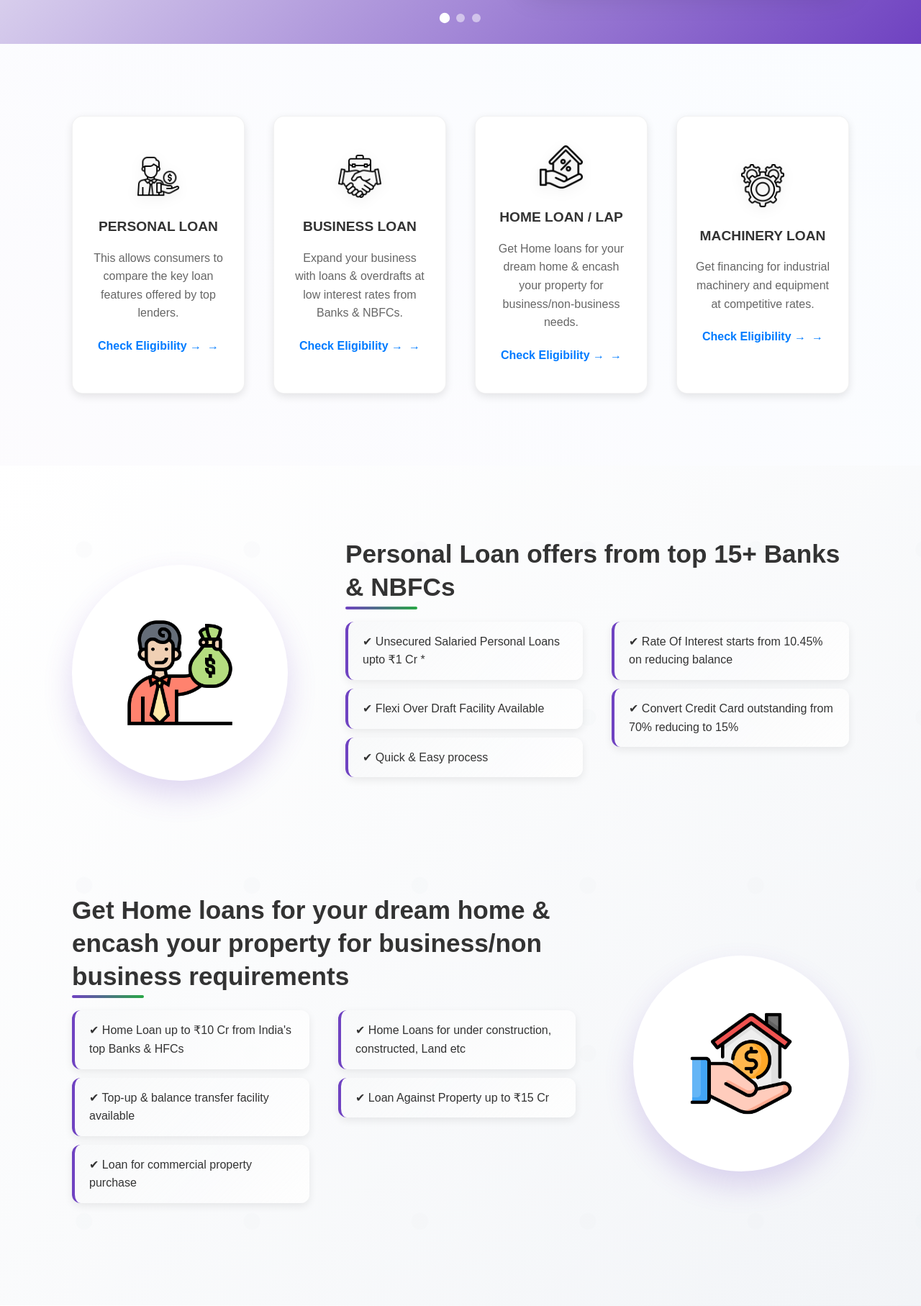
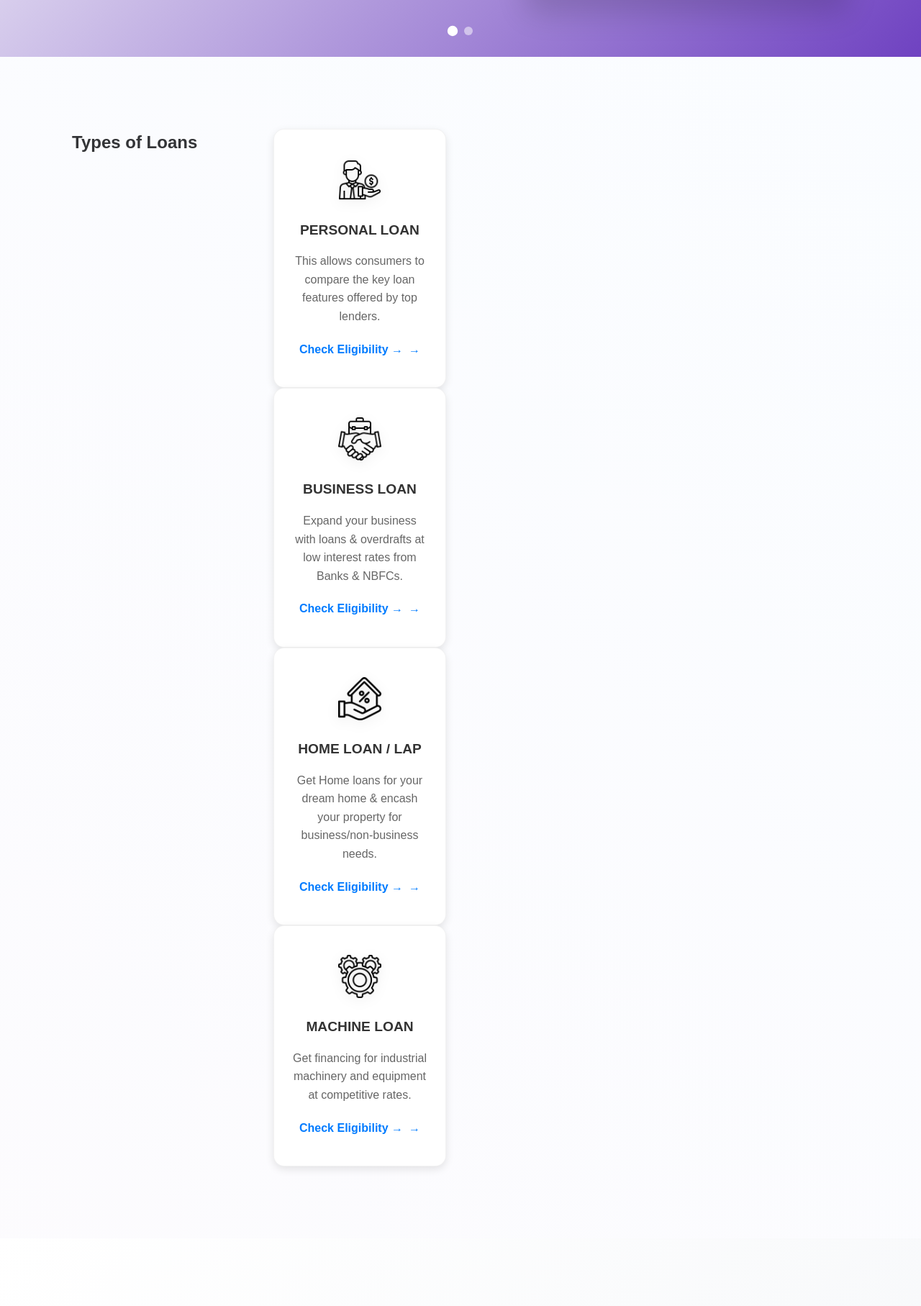
Before and after one commit to vishwapalshinde/DAW, a Flask app: page / in a window 1280 px wide. Shown: the part 505-2320 px from the top of the page at 72% size. Run offline with Flask 3, Linux system fonts and the light colour scheme.

Commit message:
Refactor hero section and update service cards layout
Removed commented-out code for the first slide and added a new slide for Business Loan. Updated service card layout and added a wrapper for service cards.

```diff
--- a/templates/index.html
+++ b/templates/index.html
@@ -52,7 +52,7 @@
     <section id="home" class="hero">
       <div class="hero-slider">
         <!-- Slide 1: Credit Card -->
-        <div class="hero-slide active">
+        <!-- <div class="hero-slide active">
           <div class="hero-text">
             <h2>Looking for <span>Credit Card</span></h2>
             <p>
@@ -67,7 +67,7 @@
               alt="Looking for credit card"
             />
           </div>
-        </div>
+        </div> -->
 
         <!-- Slide 2: Personal Loan -->
         <div class="hero-slide">
@@ -79,10 +79,7 @@
             </p>
           </div>
           <div class="hero-image">
-            <img
-              src="{{ url_for('static', filename='img/logo 1.png') }}"
-              alt="Company Logo"
-            />
+            <img src="../static/img/509020-PI3106-79.jpg" alt="Company Logo" />
           </div>
         </div>
 
@@ -102,7 +99,7 @@
               For example: 'image_8290ad.jpg'
             -->
             <img
-              src="../static/img/high-angle-banknotes-with-lock-house.jpg"
+              src="../static/img/picture-two-young-businessmen-street-shaking-hands.jpg"
               alt="Unsecured Business Loan"
             />
           </div>
@@ -112,13 +109,15 @@
       <div class="slider-dots">
         <span class="dot active" data-slide="0"></span>
         <span class="dot" data-slide="1"></span>
-        <!-- NEW DOT for Slide 3 -->
-        <span class="dot" data-slide="2"></span>
       </div>
     </section>
 
     <!-- Loan & Services Section -->
+    <!-- Loan & Services Section -->
     <section class="services">
+      <h2>Types of Loans</h2>
+      <div class="service-card-container">
+        <!-- NEW WRAPPER -->
         <div class="service-card">
           <img
             src="{{ url_for('static', filename='img/PL.png') }}"
@@ -126,8 +125,8 @@
           />
           <h3>PERSONAL LOAN</h3>
           <p>
-          This allows consumers to compare the key loan features offered by top
-          lenders.
+            This allows consumers to compare the key loan features offered by
+            top lenders.
           </p>
           <a href="#">Check Eligibility →</a>
         </div>
@@ -163,13 +162,15 @@
             src="{{ url_for('static', filename='img/ML.png') }}"
             alt="Two Wheeler"
           />
-        <h3>MACHINERY LOAN</h3>
+          <h3>MACHINE LOAN</h3>
           <p>
             Get financing for industrial machinery and equipment at competitive
             rates.
           </p>
           <a href="#">Check Eligibility →</a>
         </div>
+      </div>
+      <!-- END OF NEW WRAPPER -->
     </section>
 
     <!-- Loan Offers Section -->
```
Lines whose indentation alone changed are shown as unchanged.
